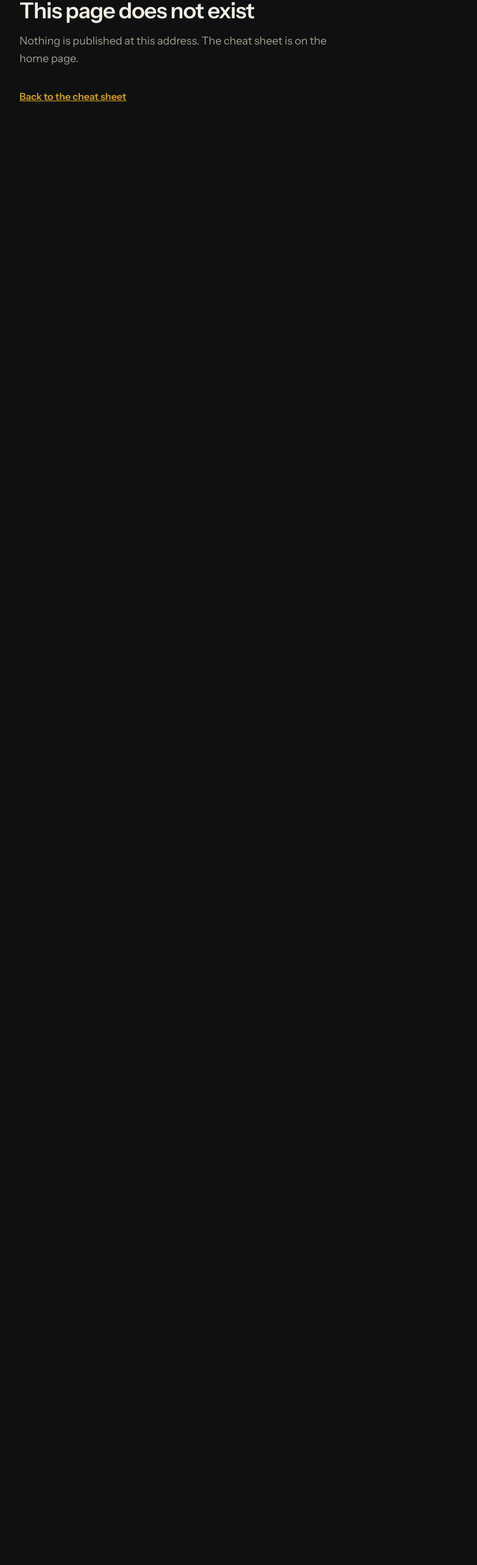
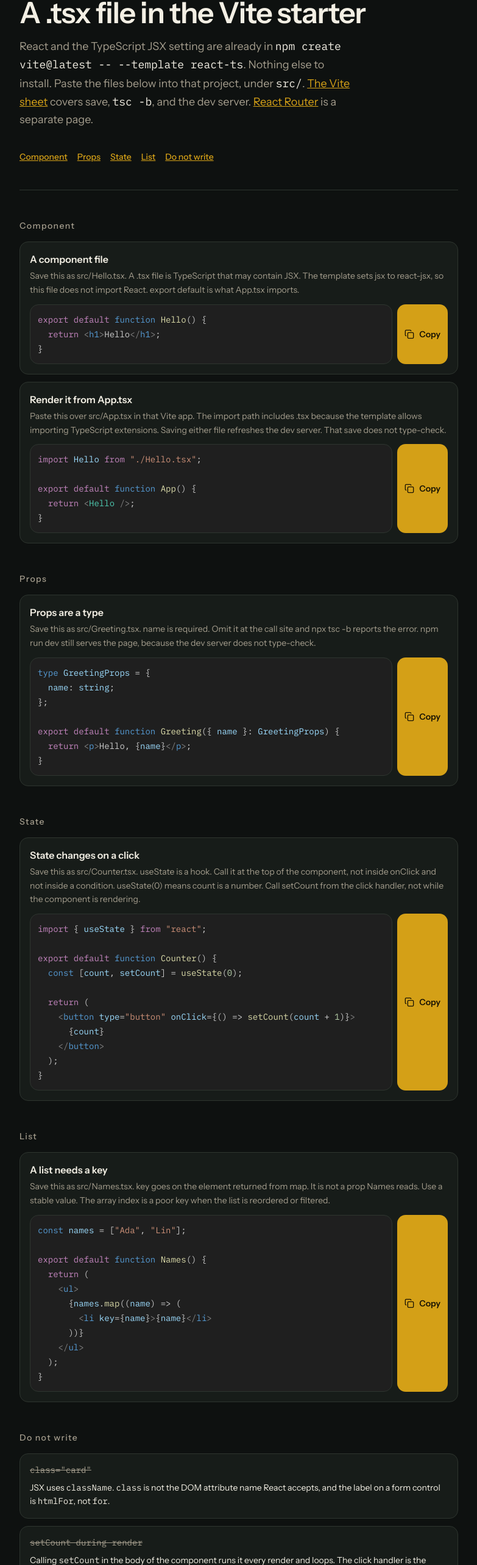
Before and after one commit to JosiahHands/viteTsCht, a React (Vite) app: page /react in a window 1280 px wide. Before the commit this address had no page. Shown: the part 163-2729 px from the top of the page at 61% size, without its empty margins (248-1031 px from the left). Before the commit the page ends 800 px from the top, so only its background shows below. Built offline with nearby package versions, Linux system fonts and the light colour scheme.

Commit message:
Add a React and TSX guide page

```diff
--- a/src/App.tsx
+++ b/src/App.tsx
@@ -1,12 +1,14 @@
 import { Route, Routes } from "react-router";
 import Home from "./pages/Home.tsx";
 import NotFound from "./pages/NotFound.tsx";
+import ReactPage from "./pages/ReactPage.tsx";
 import RouterPage from "./pages/RouterPage.tsx";
 
 export default function App() {
   return (
     <Routes>
       <Route path="/" element={<Home />} />
+      <Route path="/react" element={<ReactPage />} />
       <Route path="/router" element={<RouterPage />} />
       <Route path="*" element={<NotFound />} />
     </Routes>
--- /dev/null
+++ b/src/pages/ReactPage.tsx
@@ -0,0 +1,158 @@
+import { Link } from "react-router";
+import { useCopy } from "../copy.ts";
+import { Code, CommandGroup, Frame, JumpNav, Kicker, SectionHeading, type Row } from "../sheet.tsx";
+
+const COMPONENT: Row[] = [
+  {
+    id: "hello",
+    title: "A component file",
+    detail:
+      "Save this as src/Hello.tsx. A .tsx file is TypeScript that may contain JSX. The template sets jsx to react-jsx, so this file does not import React. export default is what App.tsx imports.",
+    command: `export default function Hello() {
+  return <h1>Hello</h1>;
+}`,
+  },
+  {
+    id: "use-hello",
+    title: "Render it from App.tsx",
+    detail:
+      "Paste this over src/App.tsx in that Vite app. The import path includes .tsx because the template allows importing TypeScript extensions. Saving either file refreshes the dev server. That save does not type-check.",
+    command: `import Hello from "./Hello.tsx";
+
+export default function App() {
+  return <Hello />;
+}`,
+  },
+];
+
+const PROPS: Row[] = [
+  {
+    id: "greeting",
+    title: "Props are a type",
+    detail:
+      "Save this as src/Greeting.tsx. name is required. Omit it at the call site and npx tsc -b reports the error. npm run dev still serves the page, because the dev server does not type-check.",
+    command: `type GreetingProps = {
+  name: string;
+};
+
+export default function Greeting({ name }: GreetingProps) {
+  return <p>Hello, {name}</p>;
+}`,
+  },
+];
+
+const STATE: Row[] = [
+  {
+    id: "counter",
+    title: "State changes on a click",
+    detail:
+      "Save this as src/Counter.tsx. useState is a hook. Call it at the top of the component, not inside onClick and not inside a condition. useState(0) means count is a number. Call setCount from the click handler, not while the component is rendering.",
+    command: `import { useState } from "react";
+
+export default function Counter() {
+  const [count, setCount] = useState(0);
+
+  return (
+    <button type="button" onClick={() => setCount(count + 1)}>
+      {count}
+    </button>
+  );
+}`,
+  },
+];
+
+const LIST: Row[] = [
+  {
+    id: "names",
+    title: "A list needs a key",
+    detail:
+      "Save this as src/Names.tsx. key goes on the element returned from map. It is not a prop Names reads. Use a stable value. The array index is a poor key when the list is reordered or filtered.",
+    command: `const names = ["Ada", "Lin"];
+
+export default function Names() {
+  return (
+    <ul>
+      {names.map((name) => (
+        <li key={name}>{name}</li>
+      ))}
+    </ul>
+  );
+}`,
+  },
+];
+
+const JUMPS = [
+  { href: "#component", label: "Component" },
+  { href: "#props", label: "Props" },
+  { href: "#state", label: "State" },
+  { href: "#list", label: "List" },
+  { href: "#dont", label: "Do not write" },
+];
+
+export default function ReactPage() {
+  const { copied, copyErrorId, copy } = useCopy();
+
+  return (
+    <Frame title="React and TSX — Vite TypeScript Cheat Sheet">
+      <header className="border-b border-border pb-8">
+        <Kicker>React · Vite · TypeScript</Kicker>
+        <h1 className="mt-3 text-4xl font-semibold tracking-tight text-fg sm:text-5xl">
+          A .tsx file in the Vite starter
+        </h1>
+        <p className="mt-4 max-w-xl text-lg leading-relaxed text-muted">
+          React and the TypeScript JSX setting are already in{" "}
+          <Code>npm create vite@latest -- --template react-ts</Code>. Nothing else to install. Paste the files
+          below into that project, under <Code>src/</Code>.{" "}
+          <Link to="/" className="text-primary underline">
+            The Vite sheet
+          </Link>{" "}
+          covers save, <Code>tsc -b</Code>, and the dev server.{" "}
+          <Link to="/router" className="text-primary underline">
+            React Router
+          </Link>{" "}
+          is a separate page.
+        </p>
+        <JumpNav jumps={JUMPS} />
+      </header>
+
+      <CommandGroup
+        id="component"
+        title="Component"
+        rows={COMPONENT}
+        copied={copied}
+        copyErrorId={copyErrorId}
+        onCopy={copy}
+      />
+      <CommandGroup id="props" title="Props" rows={PROPS} copied={copied} copyErrorId={copyErrorId} onCopy={copy} />
+      <CommandGroup id="state" title="State" rows={STATE} copied={copied} copyErrorId={copyErrorId} onCopy={copy} />
+      <CommandGroup id="list" title="List" rows={LIST} copied={copied} copyErrorId={copyErrorId} onCopy={copy} />
+
+      <section className="mt-12" aria-labelledby="dont">
+        <SectionHeading id="dont">Do not write</SectionHeading>
+        <ul className="mt-4 grid gap-3">
+          <li className="rounded-lg border border-border bg-surface px-4 py-4">
+            <p className="font-mono text-sm text-muted line-through">class="card"</p>
+            <p className="mt-2 text-sm leading-relaxed text-fg">
+              JSX uses <Code>className</Code>. <Code>class</Code> is not the DOM attribute name React accepts, and
+              the label on a form control is <Code>htmlFor</Code>, not <Code>for</Code>.
+            </p>
+          </li>
+          <li className="rounded-lg border border-border bg-surface px-4 py-4">
+            <p className="font-mono text-sm text-muted line-through">setCount during render</p>
+            <p className="mt-2 text-sm leading-relaxed text-fg">
+              Calling <Code>setCount</Code> in the body of the component runs it every render and loops. The click
+              handler is the place that updates state. The same rule as <Code>navigate</Code> on the router page.
+            </p>
+          </li>
+          <li className="rounded-lg border border-border bg-surface px-4 py-4">
+            <p className="font-mono text-sm text-muted line-through">JSX inside a .ts file</p>
+            <p className="mt-2 text-sm leading-relaxed text-fg">
+              A file that contains JSX uses the <Code>.tsx</Code> extension. <Code>src/main.tsx</Code> and{" "}
+              <Code>src/App.tsx</Code> already do. A <Code>.ts</Code> file is for TypeScript with no JSX.
+            </p>
+          </li>
+        </ul>
+      </section>
+    </Frame>
+  );
+}
--- a/src/sheet.tsx
+++ b/src/sheet.tsx
@@ -12,6 +12,7 @@ export type Row = {
 
 const PAGES = [
   { to: "/", label: "Vite", end: true },
+  { to: "/react", label: "React", end: false },
   { to: "/router", label: "React Router", end: false },
 ];
 
```
